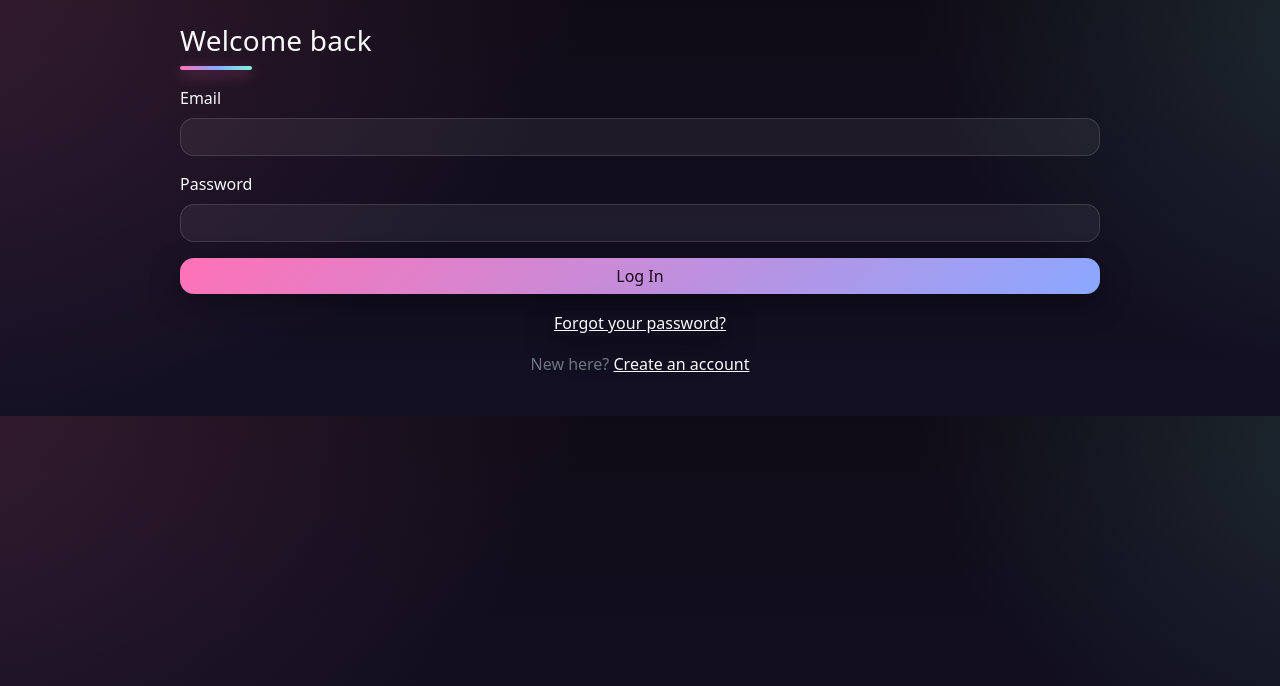
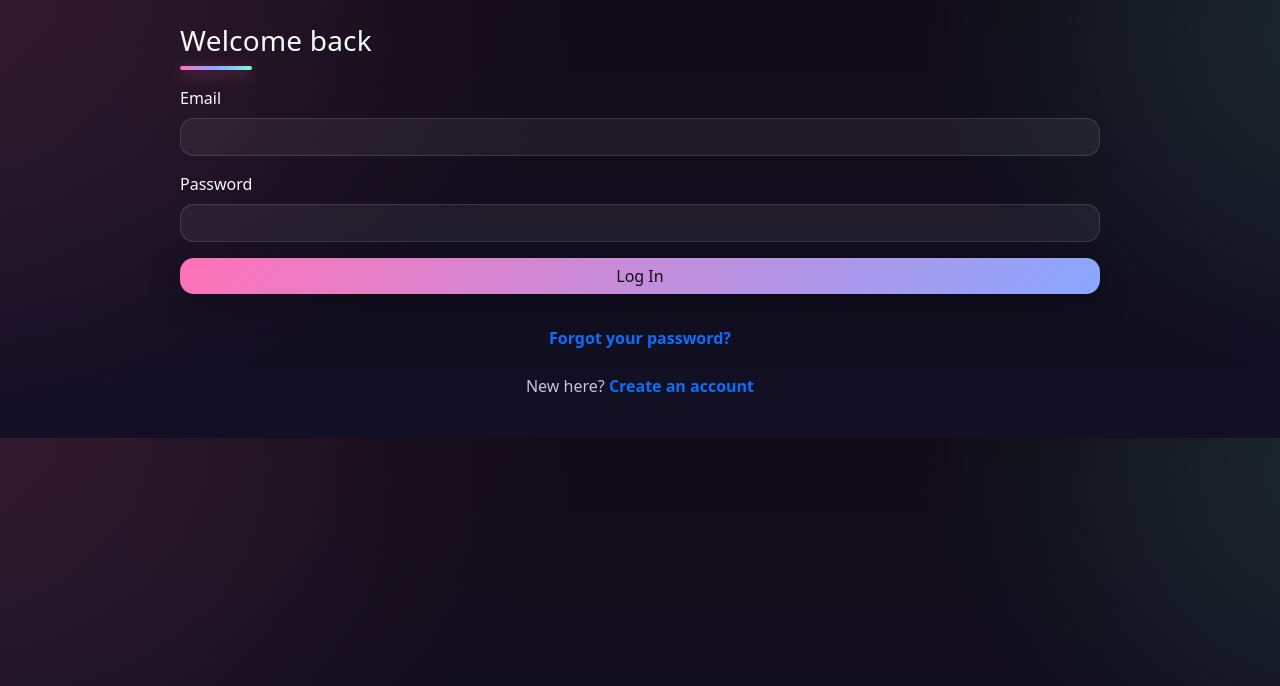
Before and after one commit to tcoleman01/Project-2, a website: page frontend/login.html in a window 1280 px wide. Drawn offline with nearby package versions, Linux system fonts and the light colour scheme.

Commit message:
match forgot-password and create-account links to signup page style

```diff
--- a/frontend/css/main.css
+++ b/frontend/css/main.css
@@ -158,3 +158,16 @@ a:hover{ color:var(--primary); }
 @media (prefers-reduced-motion: reduce){
   .btn{ transition: none; }
 }
+/* Auth links (shared style for login/signup/forgot) */
+.auth-link {
+  display: inline-block;
+  color: #0d6efd; /* Bootstrap primary blue */
+  font-weight: 600;
+  text-decoration: none;
+  transition: color 0.2s ease, text-decoration 0.2s ease;
+}
+
+.auth-link:hover {
+  color: #63a4ff; /* lighter hover tone */
+  text-decoration: underline;
+}
--- a/frontend/login.html
+++ b/frontend/login.html
@@ -25,15 +25,14 @@
 
       <button class="btn btn-primary w-100" type="submit">Log In</button>
 
-      <!-- Forgot password link: high-contrast, button-like, centered -->
-      <p class="text-center m-0">
-        <a href="./forgot-password.html" class="btn btn-link text-light p-0">Forgot your password?</a>
+      <!-- Forgot password + signup links styled to match signup page -->
+      <p class="text-center mt-3 mb-0">
+        <a href="./forgot-password.html" class="auth-link">Forgot your password?</a>
       </p>
 
-      <!-- Signup hint -->
-      <p class="text-center text-secondary m-0">
+      <p class="text-center mt-2 mb-0">
         New here?
-        <a href="./signup.html" class="link-light text-decoration-underline">Create an account</a>
+        <a href="./signup.html" class="auth-link">Create an account</a>
       </p>
     </form>
 
```
